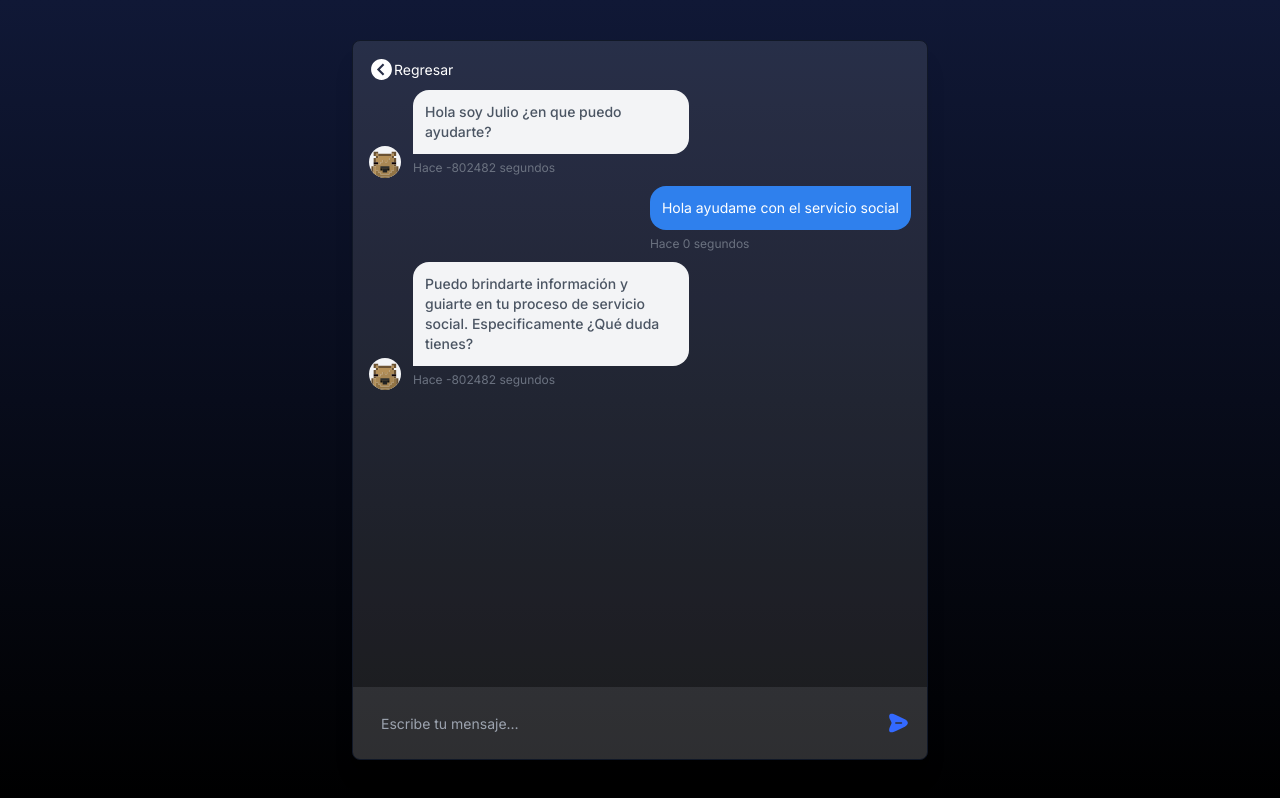
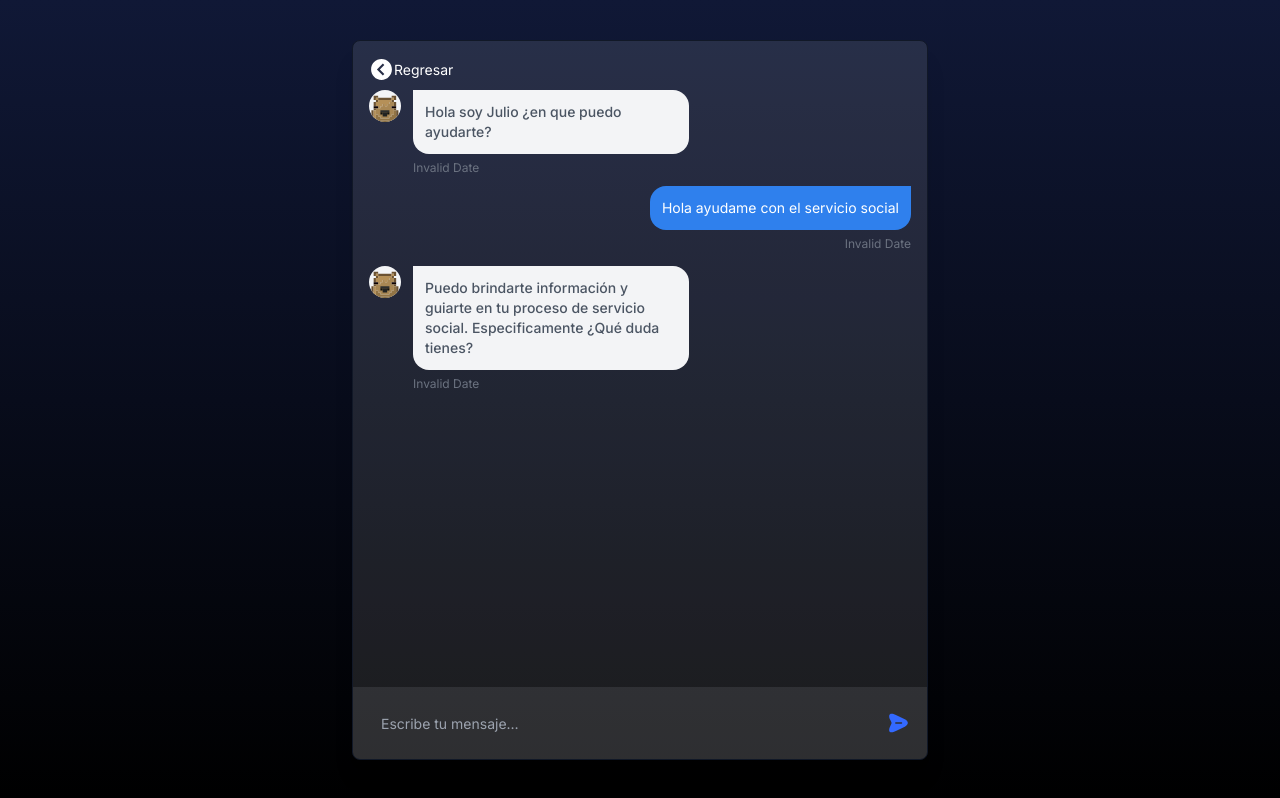
Before and after one commit to kedatech/julio-gpt-playground, a Next.js app: page /chat in a window 1280 px wide. Built offline with nearby package versions, Linux system fonts and the light colour scheme.

Commit message:
feat: :sparkles: update message components

```diff
--- a/src/app/chat/components/BotMessage.tsx
+++ b/src/app/chat/components/BotMessage.tsx
@@ -2,24 +2,26 @@ import React from 'react';
 import Image from 'next/image'
 import { formatoPersonalizado } from '@/shared/helpers/FormatDate';
 
-export const BotMessage = ({ message }: { message: string }) => {
+export const BotMessage = ({ message, datetime }: { message: string, datetime: string}) => {
 
-  const fechaFormateada = formatoPersonalizado(new Date('2023-10-21 07:35:00'));
+  const fechaFormateada = formatoPersonalizado(new Date(datetime));
 
   return (
     <div className="flex w-full mt-2 space-x-3 max-w-xs">
       <div className='relative h-full w-8 flex-shrink-0'>
 
-        <div className="absolute bottom-0 h-8 w-8 rounded-full bg-gray-100 overflow-hidden">
+        <div className="absolute h-8 w-8 rounded-full bg-gray-100 overflow-hidden">
           <Image width={60} height={60} src="/julio-perfil-image.svg" alt="julio" />
         </div>
       </div>
+
       <div>
-        <div className="bg-gray-100 text-gray-600 p-3 rounded-r-2xl rounded-tl-2xl">
+        <div className="bg-gray-100 text-gray-600 p-3 rounded-r-2xl rounded-bl-2xl">
           <p className="text-sm font-medium">{message}</p>
         </div>
         <span className="text-xs text-gray-500 leading-none">{fechaFormateada}</span>
       </div>
+
     </div>
   );
 };
--- a/src/app/chat/components/UserMessage.tsx
+++ b/src/app/chat/components/UserMessage.tsx
@@ -2,16 +2,16 @@ import React from 'react'
 import { formatoPersonalizado } from '@/shared/helpers/FormatDate';
 
 
-export const UserMessage = ({ message }: { message: string}) => {
-  const fechaFormateada = formatoPersonalizado(new Date());
+export const UserMessage = ({ message, datetime }: { message: string, datetime: string}) => {
+  const fechaFormateada = formatoPersonalizado(new Date(datetime));
 
   return (
     <div className="flex w-full mt-2 space-x-3 max-w-xs ml-auto justify-end">
-      <div>
-        <div className="bg-[#2F80ED] text-white p-3 rounded-l-2xl rounded-br-2xl">
+      <div className='flex flex-col'>
+        <div className="bg-[#2F80ED] text-white p-3 rounded-l-2xl rounded-br-2xl overflow-x-hidden">
           <p className="text-sm">{message}</p>
         </div>
-        <span className="text-xs text-gray-500 leading-none">{fechaFormateada}</span>
+        <span className="text-xs text-gray-500 max-w-xs my-2 leading-none text-right">{fechaFormateada}</span>
       </div>
       {/* <div className="flex-shrink-0 text-[18px] font-bold text-gray-700 grid place-content-center h-10 w-10 rounded-full bg-gray-300">Tu</div> */}
     </div>
```
